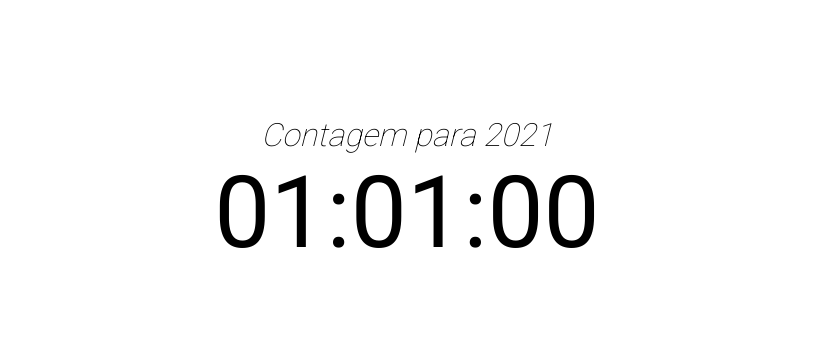
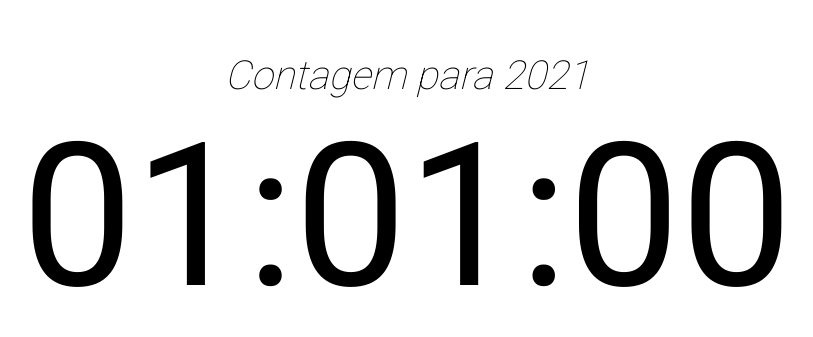
Before and after one commit to wendelisc12/Contagem2021, a plain HTML site: page index.html in a window 1280 px wide. Shown: the part 207-544 px from the top of the page, without its empty margins (233-1046 px from the left). Drawn offline with Linux system fonts and the light colour scheme.

Commit message:
Update responsive.css

```diff
--- a/responsive.css
+++ b/responsive.css
@@ -10,7 +10,7 @@
 }
 
 #relogio{
-    font-size: 60px
+    font-size: 60px;
 }
 
 h2{
@@ -31,7 +31,7 @@ h2{
 }
 
 #relogio{
-    font-size: 60px
+    font-size: 60px;
 }
 
 h2{
@@ -39,3 +39,13 @@ h2{
 }
 
 }
+
+@media (min-width: 1200px) {
+    #relogio{
+        font-size: 200px;
+    }
+
+    h2{
+        font-size: 2.5em;
+    }
+}
```
